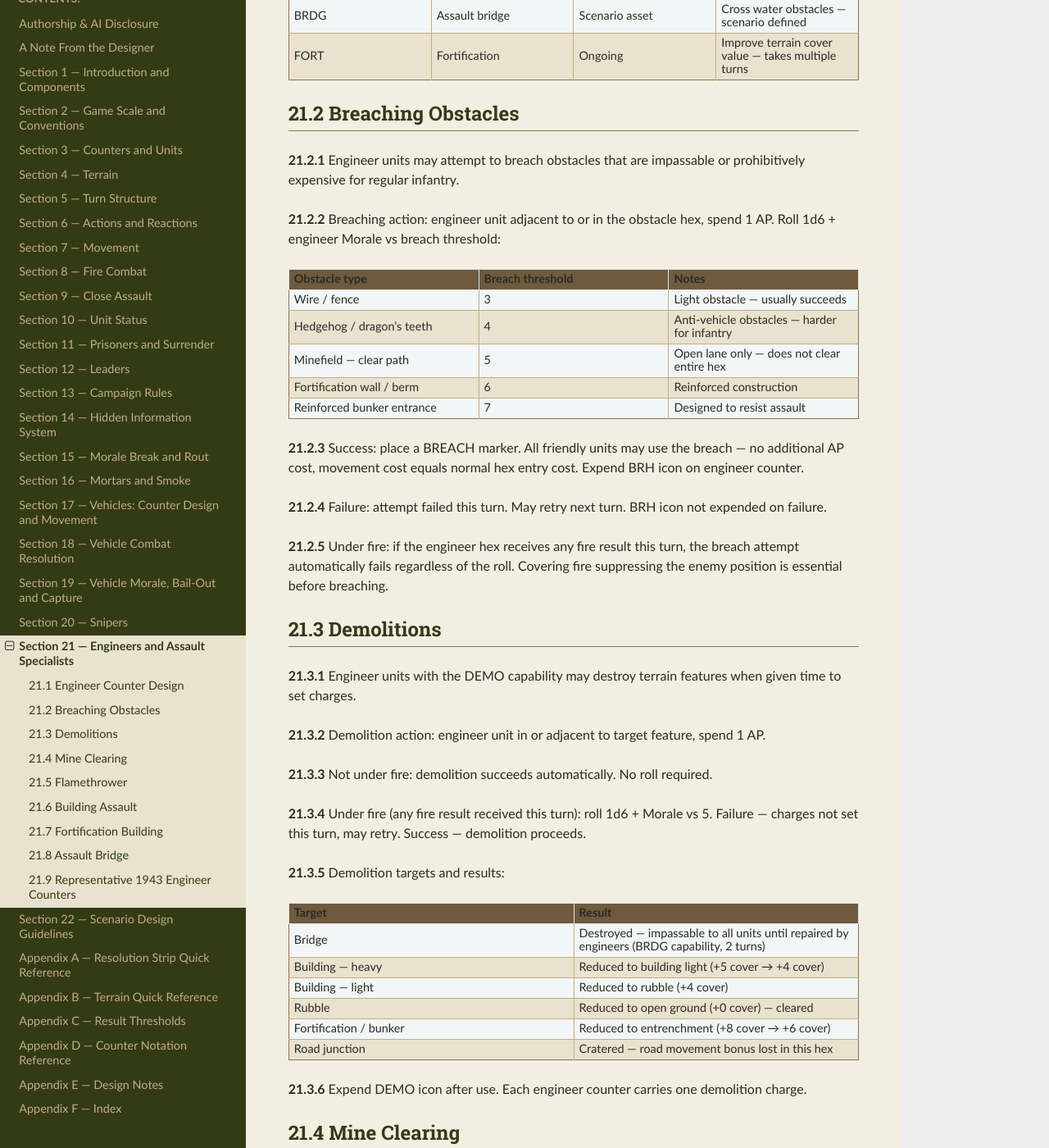
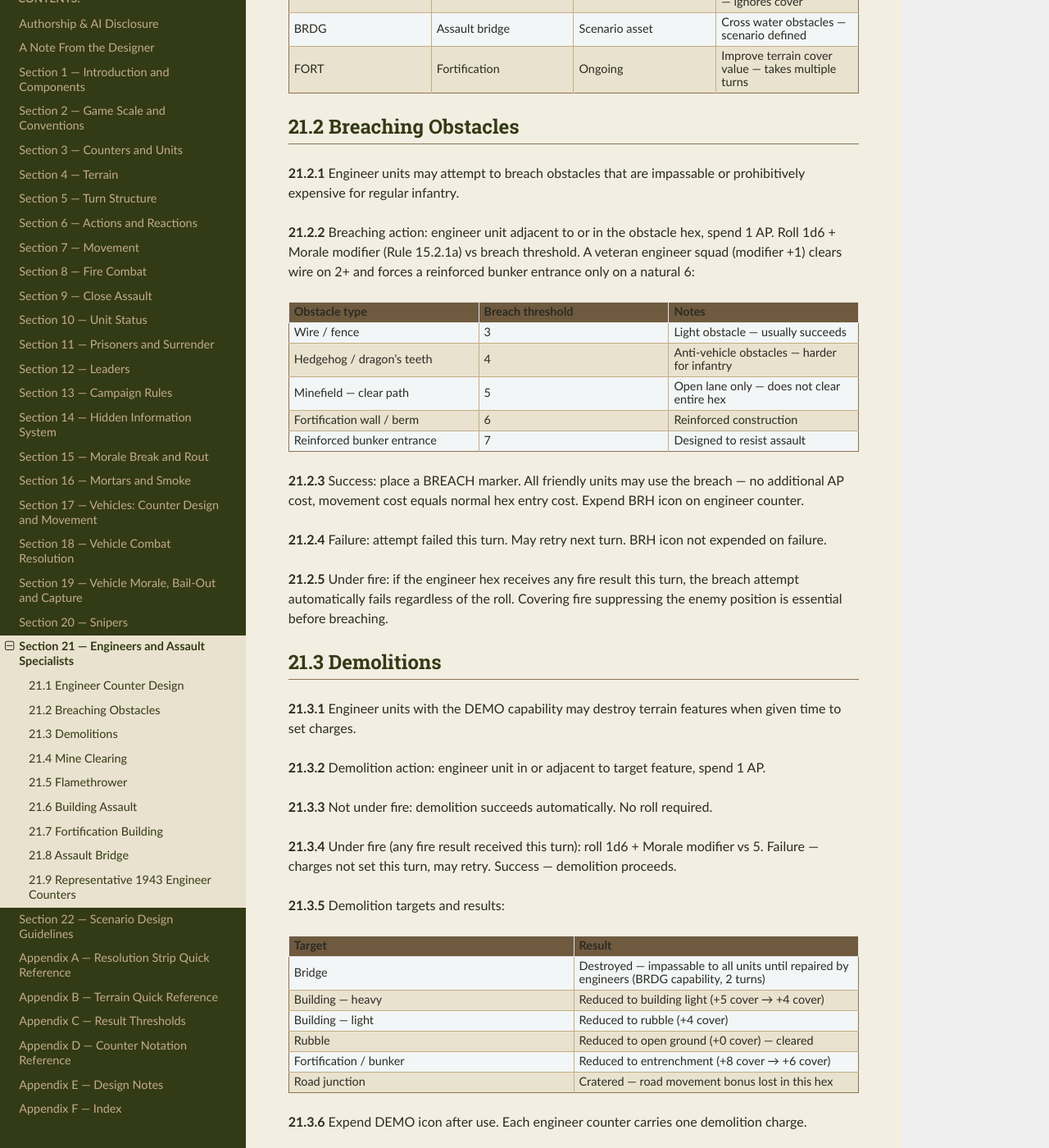
Before and after one commit to spugnoid/wdr-wargame, a Sphinx documentation site: the page built from docs/source/section_21__engineers_and_assault_specialists.rst, in a window 1280 px wide and 1400 px high, scrolled down 1074 px. Shown: the whole window at 82% size. Built offline with Sphinx 7.4.7 and the Read the Docs theme 3.1.0, drawn with Linux system fonts in a browser that asks for light colours; some of the changed text lies outside the part shown.

Commit message:
rules: make engineer skill rolls failable under the Morale modifier (Section 21)
With engineer Morale 6 added to 1d6, every threshold in Section 21
(3-7, including 'designed to resist assault') was auto-passed. The
printed thresholds were already graded for 1d6 space, so they are
kept unchanged and the rolls converted to 1d6 + Morale modifier.
Engineer stat block 'Morale 6-7' corrected to 6 per the 21.9
roster; Morale 7 retained as a specialist tier (modifier +2) in
the 15.2.1a table. Design note E.68.

Co-Authored-By: Claude Fable 5 <noreply@anthropic.com>
Claude-Session: https://claude.ai/code/session_01MRhnethYPpBAmEh6wa83hu

```diff
--- a/docs/source/appendix_e__design_notes.rst
+++ b/docs/source/appendix_e__design_notes.rst
@@ -424,3 +424,8 @@ E.67  Leader Rally — RAL as a Real Threshold
 --------------------------------------------
 
 *Design note: under the old roll (1d6 + full Morale vs RAL 2–5), a regular unit's minimum result was 6 — no leader in the game could fail to rally it, the Suppressed/Pinned distinction the 12.6.4 effect column described did not exist in the formula, and the mid-turn Rally action strictly dominated the Recovery Phase thresholds, contradicting E.24. Printed RAL values are deliberately unchanged (Poor 5 / Regular 4 / Veteran 3 / Elite 2 — the 12.11 roster and the rear-face +2 wound penalty stay valid); the roll becomes 1d6 + Morale modifier vs RAL − 1 for Suppressed and RAL + 1 for Pinned. The ±1 split around the printed value gives the two-state distinction the effect column always claimed, and anchors CMD 2 / RAL 4 exactly at the standard Recovery Phase thresholds (3/5) — a regular leader buys timing, not odds; better leaders buy both, and a poor leader's mid-turn attempt is genuinely worse than waiting for the phase. The rout rally at a leader's hex (10.6.6) uses RAL + 1 — as hard as rallying a pinned unit, and now failable, where before it was automatic for every unit in the game.*
+
+E.68  Engineer Skill Rolls — The Thresholds Were Right All Along
+----------------------------------------------------------------
+
+*Design note: the Section 21 breach thresholds (wire 3 up to reinforced bunker 7) and the 5/7 skill-roll targets were graded sensibly — in 1d6 space. Rolled as 1d6 + full Morale with engineer Morale 6, the minimum result was 7 and every threshold in the section, including "designed to resist assault", was met automatically; the only live gate was the under-fire auto-fail (21.2.5). Under the Morale modifier (E.66) every printed threshold is kept unchanged and simply works: a veteran engineer squad (modifier +1) clears wire on 2+ and forces a bunker entrance only on a natural 6. The engineer stat block's "Morale 6–7" is corrected to 6, matching the 21.9 roster's actual values. Morale 7 itself is retained as a printed specialist tier (veteran snipers, senior leaders — modifier +2, added to the 15.2.1a table): Section 20's claim that a Morale 7 sniper "recovers from suppression automatically" remains exactly true under the new arithmetic (1d6 + 2 vs threshold 3).*
--- a/docs/source/section_15__morale_break_and_rout.rst
+++ b/docs/source/section_15__morale_break_and_rout.rst
@@ -63,6 +63,9 @@ Most WWII engagements ended not with one side physically eliminated but with one
    * - Veteran / Elite
      - 6
      - +1
+   * - Elite specialist (veteran snipers, senior leaders)
+     - 7
+     - +2
 
 
 *NOTE: earlier drafts rolled 1d6 + the full Morale value. With Morale spanning only 3–6 and thresholds of 5–7, regular and better troops could never fail most checks — the scale was inert. The modifier form keeps the same quality spread while placing thresholds in honest 1d6 space, where a threshold of 4 means a regular unit holds half the time.*
--- a/docs/source/section_21__engineers_and_assault_specialists.rst
+++ b/docs/source/section_21__engineers_and_assault_specialists.rst
@@ -34,8 +34,8 @@ Combat engineers were the unit that made the impossible possible. Minefields, wi
      - 7
      - Specialist equipment, trained for close combat
    * - Morale
-     - 6–7
-     - Selected troops, high quality across most nations
+     - 6
+     - Selected troops — veteran/elite quality (Morale modifier +1) across most nations
 
 
 **21.1.3**  Engineer capability icons appear on the bottom support band. Each capability may be used a limited number of times per scenario. When expended, cover the icon with an EXPENDED strip — the same strip used for single-shot AT weapons.
@@ -80,7 +80,7 @@ Combat engineers were the unit that made the impossible possible. Minefields, wi
 
 **21.2.1**  Engineer units may attempt to breach obstacles that are impassable or prohibitively expensive for regular infantry.
 
-**21.2.2**  Breaching action: engineer unit adjacent to or in the obstacle hex, spend 1 AP. Roll 1d6 + engineer Morale vs breach threshold:
+**21.2.2**  Breaching action: engineer unit adjacent to or in the obstacle hex, spend 1 AP. Roll 1d6 + Morale modifier (Rule 15.2.1a) vs breach threshold. A veteran engineer squad (modifier +1) clears wire on 2+ and forces a reinforced bunker entrance only on a natural 6:
 
 .. list-table::
    :header-rows: 1
@@ -122,7 +122,7 @@ Combat engineers were the unit that made the impossible possible. Minefields, wi
 
 **21.3.3**  Not under fire: demolition succeeds automatically. No roll required.
 
-**21.3.4**  Under fire (any fire result received this turn): roll 1d6 + Morale vs 5. Failure — charges not set this turn, may retry. Success — demolition proceeds.
+**21.3.4**  Under fire (any fire result received this turn): roll 1d6 + Morale modifier vs 5. Failure — charges not set this turn, may retry. Success — demolition proceeds.
 
 **21.3.5**  Demolition targets and results:
 
@@ -158,7 +158,7 @@ Combat engineers were the unit that made the impossible possible. Minefields, wi
 
 **21.4.3**  Engineer units entering a minefield hex are not subject to the mine strike roll — they advance carefully with probe and detector.
 
-**21.4.4**  Mine clearing action: engineer unit in or adjacent to minefield hex, spend 1 AP. Roll 1d6 + Morale vs 5.
+**21.4.4**  Mine clearing action: engineer unit in or adjacent to minefield hex, spend 1 AP. Roll 1d6 + Morale modifier vs 5.
 
 **21.4.5**  Success: place BREACH marker — a safe lane has been cleared through the hex. Units using the BREACH marker are not subject to mine strike. Expend MINE icon.
 
@@ -284,7 +284,7 @@ Combat engineers were the unit that made the impossible possible. Minefields, wi
 
 **21.8.1**  Assault bridges are scenario-defined assets available to engineer units. Not all scenarios include them.
 
-**21.8.2**  Bridge deployment: engineer unit at water obstacle edge, spend 2 AP. Roll 1d6 + Morale vs 5 (vs 7 if under fire).
+**21.8.2**  Bridge deployment: engineer unit at water obstacle edge, spend 2 AP. Roll 1d6 + Morale modifier vs 5 (vs 7 if under fire).
 
 **21.8.3**  Success: bridge placed — BRDG marker at obstacle. All units may cross at normal movement cost. Expend BRDG capability.
 
```
